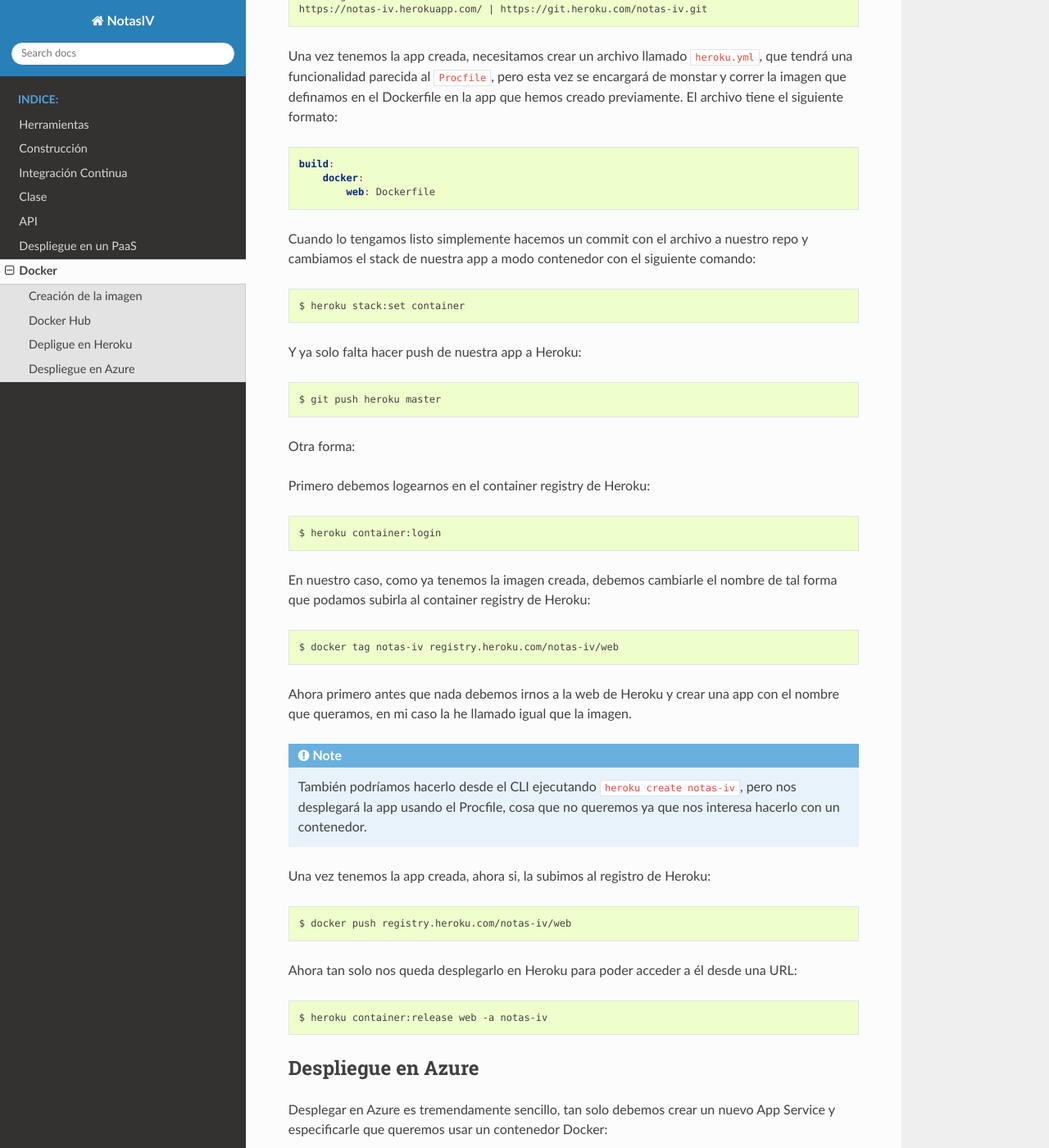
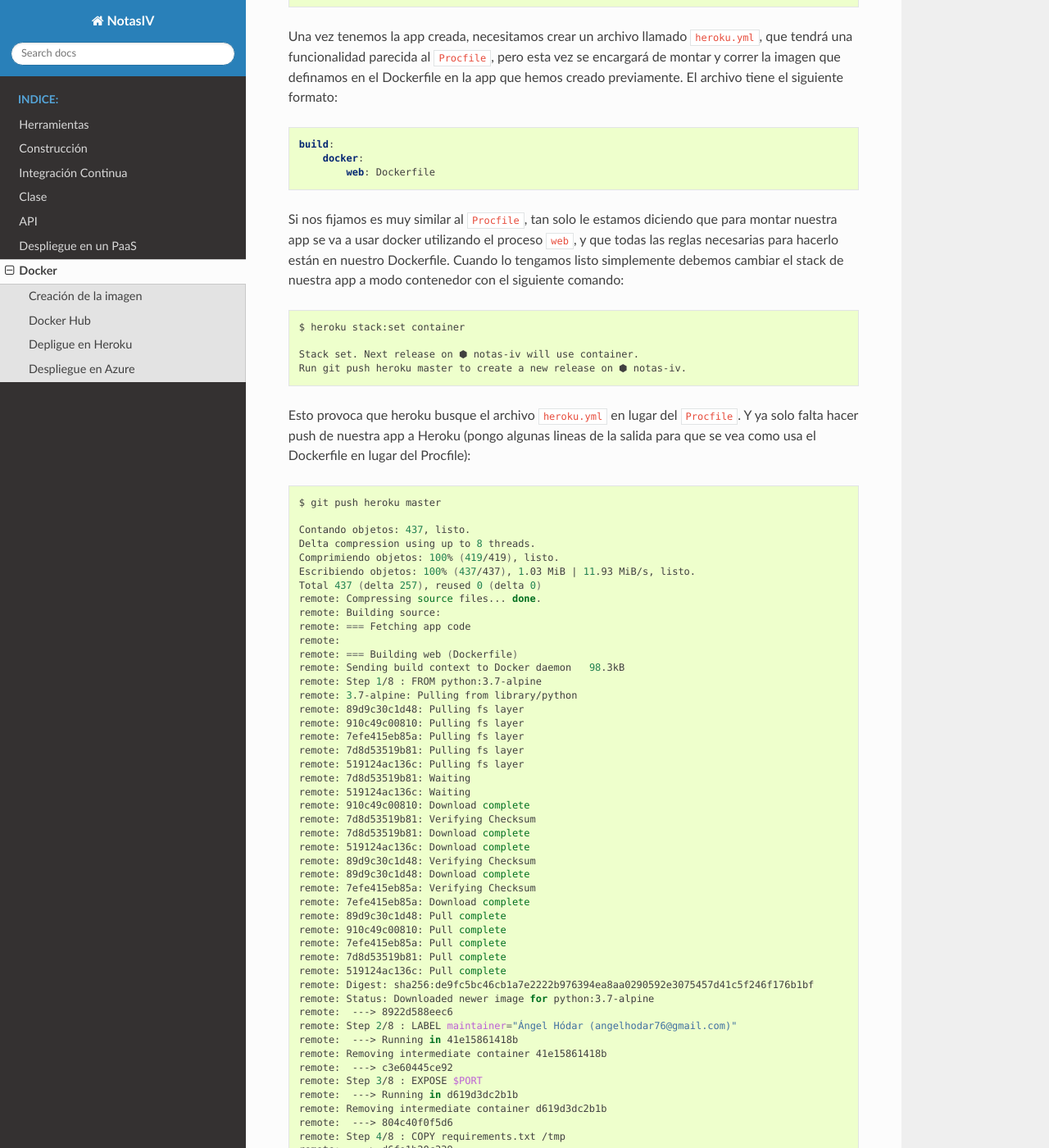
Before and after one commit to angelhodar/NotasIV, a Sphinx documentation site: the page built from docs/docker.rst, in a window 1280 px wide and 1400 px high, scrolled down 5540 px. Shown: the whole window at 82% size. Built offline with Sphinx 7.4.7 and the Read the Docs theme 2.0.0, drawn with Linux system fonts in a browser that asks for light colours; some of the changed text lies outside the part shown.

Commit message:
Añade reglas de docker en Makefile y finaliza docs Heroku. Closes #25

```diff
--- a/docs/build.rst
+++ b/docs/build.rst
@@ -35,6 +35,16 @@ Como herramienta de construcción se ha usado un ``Makefile`` ubicado en la raí
         heroku login
         heroku create notas-iv --buildpack heroku/python
         git push heroku master
+    heroku-docker:
+        sudo snap install heroku --classic
+        heroku login
+        heroku create notas-iv
+        heroku stack:set container
+        git push heroku master
+    docker-build:
+        docker build -t notas-iv .
+    docker-run: docker-build
+        docker run -e PORT=$(PORT) -p 5000:$(PORT) notas-iv
     clean:
         rm -f coverage.xml .coverage
         cd docs && make clean
@@ -52,6 +62,9 @@ A continuación se explica el funcionamiento de cada regla:
 * ``delete``: Para el proceso de pm2 y también lo borra de memoria.
 * ``restart``: Reinicia el proceso de pm2.
 * ``heroku``: Lleva a cabo todo lo necesario para desplegar la aplicación en Heroku. Para mayor información consulta la sección :doc:`./despliegue`
+* ``heroku-docker``: Lleva a cabo todo lo necesario para desplegar la aplicación en Heroku usando docker. Para mayor información consulta la sección :doc:`./docker`
+* ``docker-build: Crea una imagen de docker usando el ``Dockerfile``.
+* ``docker-run``: Ejecuta un contenedor con nuestra imagen (si no está creada la crea en ese momento).
 * ``clean``: Limpia los archivos generados para codecov (útil para cuando se ejecutan en local y no en Travis por ejemplo).
 
 Hay una directiva extra llamada ``.PHONY`` que evita confundir reglas con directorios existentes, como por ejemplo los tests.
--- a/docs/despliegue.rst
+++ b/docs/despliegue.rst
@@ -26,6 +26,8 @@ Debemos de poner el keyword ``web`` para decirle a Heroku que nuestra aplicació
 HTTP y nos habilita un puerto que deberemos asignar a nuestra aplicación con la variable de entorno ``$PORT``. Se ha creado una
 regla ``start-no-pm2`` ya que no tiene sentido ejecutar nuestra aplicación en pm2 si ya el propio Heroku nos proporciona las
 herramientas necesarias, como la escalabilidad por ejemplo.
+
+.. _heroku_github:
 
 Heroku y GitHub
 ***************
--- a/docs/docker.rst
+++ b/docs/docker.rst
@@ -150,16 +150,14 @@ Y con esto ya tendriamos Docker Hub completamente configurado y automatizado con
 Depligue en Heroku
 ------------------
 
-Una vez tenemos la imagen en Docker Hub, estamos listos para poder desplegar el contenedor
-en distintos servicios. En este caso vamos a ver cómo desplegarlo en Heroku.
-
-Para empezar, necesitamos estar logueados en Heroku desde el CLI, asi que ejecutamos:
+Desplegar nuestra imagen en Heroku es igual de sencillo que anteriormente. Para empezar, necesitamos estar
+logueados en Heroku desde el CLI, asi que ejecutamos:
 
 .. code:: bash
 
     $ heroku login
 
-Ahora creamos nuestra app con el nombre que queramos, en mi caso va a ser **notas-iv**.
+Seguimos los pasos que nos indica y ahora creamos nuestra app con el nombre que queramos, en mi caso va a ser **notas-iv**.
 
 .. code:: bash
 
@@ -169,7 +167,7 @@ Ahora creamos nuestra app con el nombre que queramos, en mi caso va a ser **nota
     https://notas-iv.herokuapp.com/ | https://git.heroku.com/notas-iv.git
 
 Una vez tenemos la app creada, necesitamos crear un archivo llamado ``heroku.yml``, que tendrá una funcionalidad
-parecida al ``Procfile``, pero esta vez se encargará de monstar y correr la imagen que definamos en el Dockerfile
+parecida al ``Procfile``, pero esta vez se encargará de montar y correr la imagen que definamos en el Dockerfile
 en la app que hemos creado previamente. El archivo tiene el siguiente formato:
 
 .. code:: yaml
@@ -178,52 +176,88 @@ en la app que hemos creado previamente. El archivo tiene el siguiente formato:
         docker:
             web: Dockerfile
 
-Cuando lo tengamos listo simplemente hacemos un commit con el archivo a nuestro repo y cambiamos el stack de nuestra app
-a modo contenedor con el siguiente comando:
+Si nos fijamos es muy similar al ``Procfile``, tan solo le estamos diciendo que para montar nuestra app se va a usar docker utilizando
+el proceso ``web``, y que todas las reglas necesarias para hacerlo están en nuestro Dockerfile. Cuando lo tengamos listo simplemente
+debemos cambiar el stack de nuestra app a modo contenedor con el siguiente comando:
 
 .. code:: bash
 
     $ heroku stack:set container
 
-Y ya solo falta hacer push de nuestra app a Heroku:
+    Stack set. Next release on ⬢ notas-iv will use container.
+    Run git push heroku master to create a new release on ⬢ notas-iv.
+
+Esto provoca que heroku busque el archivo ``heroku.yml`` en lugar del ``Procfile``. Y ya solo falta hacer push de nuestra app
+a Heroku (pongo algunas lineas de la salida para que se vea como usa el Dockerfile en lugar del Procfile):
 
 .. code:: bash
 
     $ git push heroku master
 
-Otra forma:
+    Contando objetos: 437, listo.
+    Delta compression using up to 8 threads.
+    Comprimiendo objetos: 100% (419/419), listo.
+    Escribiendo objetos: 100% (437/437), 1.03 MiB | 11.93 MiB/s, listo.
+    Total 437 (delta 257), reused 0 (delta 0)
+    remote: Compressing source files... done.
+    remote: Building source:
+    remote: === Fetching app code
+    remote:
+    remote: === Building web (Dockerfile)
+    remote: Sending build context to Docker daemon   98.3kB
+    remote: Step 1/8 : FROM python:3.7-alpine
+    remote: 3.7-alpine: Pulling from library/python
+    remote: 89d9c30c1d48: Pulling fs layer
+    remote: 910c49c00810: Pulling fs layer
+    remote: 7efe415eb85a: Pulling fs layer
+    remote: 7d8d53519b81: Pulling fs layer
+    remote: 519124ac136c: Pulling fs layer
+    remote: 7d8d53519b81: Waiting
+    remote: 519124ac136c: Waiting
+    remote: 910c49c00810: Download complete
+    remote: 7d8d53519b81: Verifying Checksum
+    remote: 7d8d53519b81: Download complete
+    remote: 519124ac136c: Download complete
+    remote: 89d9c30c1d48: Verifying Checksum
+    remote: 89d9c30c1d48: Download complete
+    remote: 7efe415eb85a: Verifying Checksum
+    remote: 7efe415eb85a: Download complete
+    remote: 89d9c30c1d48: Pull complete
+    remote: 910c49c00810: Pull complete
+    remote: 7efe415eb85a: Pull complete
+    remote: 7d8d53519b81: Pull complete
+    remote: 519124ac136c: Pull complete
+    remote: Digest: sha256:de9fc5bc46cb1a7e2222b976394ea8aa0290592e3075457d41c5f246f176b1bf
+    remote: Status: Downloaded newer image for python:3.7-alpine
+    remote:  ---> 8922d588eec6
+    remote: Step 2/8 : LABEL maintainer="Ángel Hódar (angelhodar76@gmail.com)"
+    remote:  ---> Running in 41e15861418b
+    remote: Removing intermediate container 41e15861418b
+    remote:  ---> c3e60445ce92
+    remote: Step 3/8 : EXPOSE $PORT
+    remote:  ---> Running in d619d3dc2b1b
+    remote: Removing intermediate container d619d3dc2b1b
+    remote:  ---> 804c40f0f5d6
+    remote: Step 4/8 : COPY requirements.txt /tmp
+    remote:  ---> d6fe1b20c339
+    remote: Step 5/8 : RUN cd /tmp && pip install -r requirements.txt
+    remote:  ---> Running in 9cfb5b9f4ed2
 
-Primero debemos logearnos en el container registry de Heroku:
+Una salida importante de este comando que no he mostrado es la siguiente:
 
 .. code:: bash
 
-    $ heroku container:login
+    remote: === Pushing web (Dockerfile)
+    remote: Tagged image "6fb25269ffa2f2f648ce1fbeaf7de9a083b67b18" as "registry.heroku.com/notas-iv/web"
+    remote: The push refers to repository [registry.heroku.com/notas-iv/web]
 
-En nuestro caso, como ya tenemos la imagen creada, debemos cambiarle el nombre de tal forma
-que podamos subirla al container registry de Heroku:
+Basicamente lo que se hace cuando ejecutamos el comando anterior es hacer un pull de la imagen al
+**Container Registry** de Heroku poniendole ese nombre concreto a la imagen (registry.heroku.com/notas-iv/web), que
+contiene el nombre de nuestra app y el tipo de proceso que requiere nuestra aplicación (web), igual que cuando se
+definía en el ``Procfile``.
 
-.. code:: bash
-
-    $ docker tag notas-iv registry.heroku.com/notas-iv/web
-
-Ahora primero antes que nada debemos irnos a la web de Heroku y crear una app con el nombre que queramos,
-en mi caso la he llamado igual que la imagen.
-
-.. Note:: También podríamos hacerlo desde el CLI ejecutando ``heroku create notas-iv``, pero nos desplegará la app usando el Procfile, cosa que no queremos ya que nos interesa hacerlo con un contenedor.
-
-Una vez tenemos la app creada, ahora si, la subimos al registro de Heroku:
-
-.. code:: bash
-
-    $ docker push registry.heroku.com/notas-iv/web
-
-Ahora tan solo nos queda desplegarlo en Heroku para poder acceder a él
-desde una URL:
-
-.. code:: bash
-
-    $ heroku container:release web -a notas-iv
-
+Ya solo faltaría asociar la app al repo de GitHub para que se ejecute el despliegue con tan solo hacer git push a nuestro repo,
+tal y como se hizo en la sección :ref:`heroku_github`.
 
 Despliegue en Azure
 -------------------
```
Also changed, not shown: README.md (+2 -0 lines), 1 other file.
